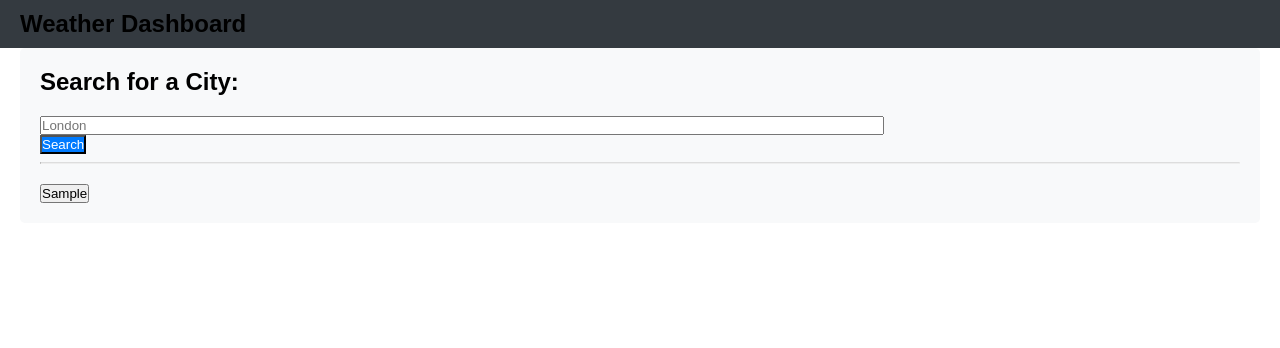
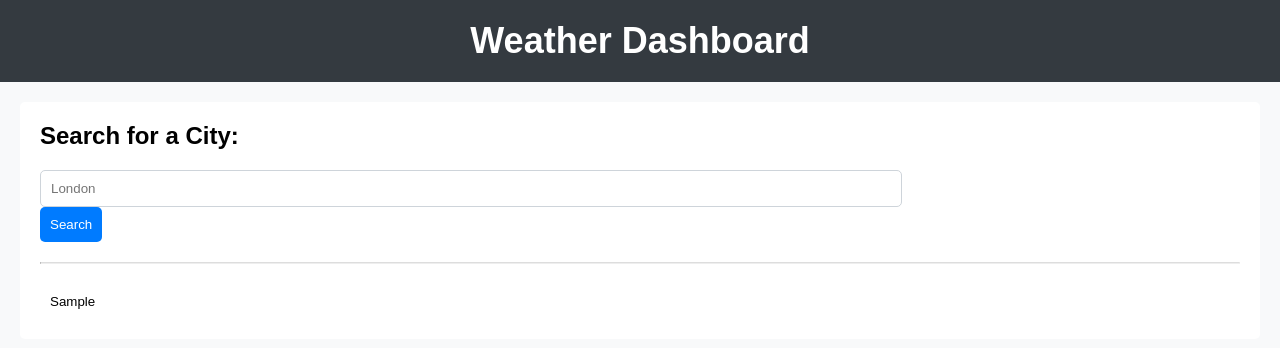
Before and after one commit to ClaireFraser121/Weather-Dashboard, a plain HTML site: page index.html in a window 1280 px wide. Both pictures are taken after typing "Sample" into the empty fields and a click on the button "Search". Drawn offline with nearby package versions, Linux system fonts and the light colour scheme; no server answers.

Commit message:
added more style to css

```diff
--- a/assets/CSS/style.css
+++ b/assets/CSS/style.css
@@ -23,22 +23,25 @@ textarea {
 
 body {
   font-family: 'Arial', sans-serif;
+  background-color: #f8f9fa;
 }
 
 /* Global styles */
 .container-fluid {
   margin: 0 auto;
-  padding: 0 20px;
+  padding: 20px;
 }
 
 .weather-header {
   background-color: #343a40;
+  color: #ffffff;
+  text-align: center;
+  padding: 20px;
 }
 
 .weather-header h1 {
-  font-size: 24px;
+  font-size: 36px;
   margin: 0;
-  padding: 10px 0;
 }
 
 /* Search form styles */
@@ -48,21 +51,28 @@ body {
 
 .weather-search {
   width: 70%;
+  padding: 10px;
+  border: 1px solid #ced4da;
+  border-radius: 5px;
 }
 
 .search-button {
   background-color: #007bff;
   color: #fff;
+  padding: 10px;
+  border: none;
+  border-radius: 5px;
   cursor: pointer;
 }
 
 .weather-hr {
   border-top: 1px solid #ddd;
+  margin: 20px 0;
 }
 
 /* History and Results styles */
 .col-lg-3 {
-  background-color: #f8f9fa;
+  background-color: #ffffff;
   padding: 20px;
   border-radius: 5px;
 }
@@ -73,6 +83,18 @@ body {
 
 .list-group-item {
   cursor: pointer;
+  border: none;
+  border-bottom: 1px solid #ddd;
+  background-color: #ffffff;
+  padding: 10px;
+}
+
+.list-group-item:last-child {
+  border-bottom: none;
+}
+
+.list-group-item:hover {
+  background-color: #f8f9fa;
 }
 
 /* Today and Forecast styles */
@@ -82,6 +104,13 @@ body {
 
 .card {
   margin-bottom: 20px;
+  border: 1px solid #ddd;
+  border-radius: 5px;
+  box-shadow: 0 0 10px rgba(0, 0, 0, 0.1);
+}
+
+.card-body {
+  padding: 20px;
 }
 
 /* Responsive styles */
```
